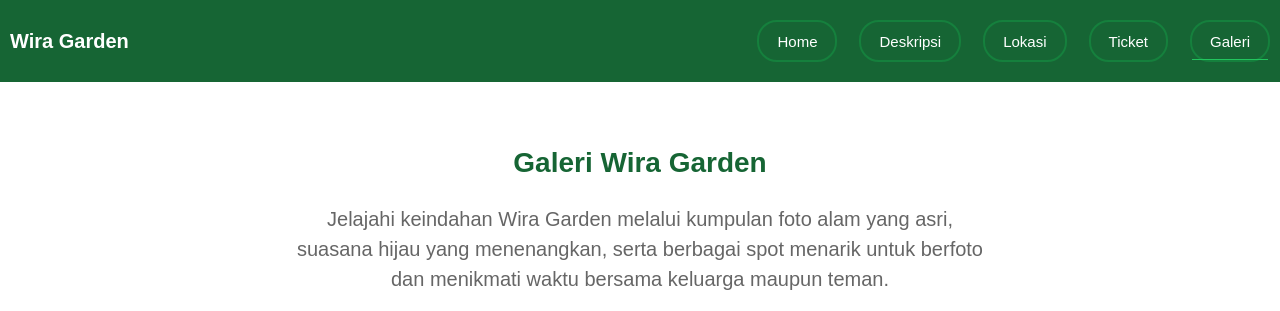
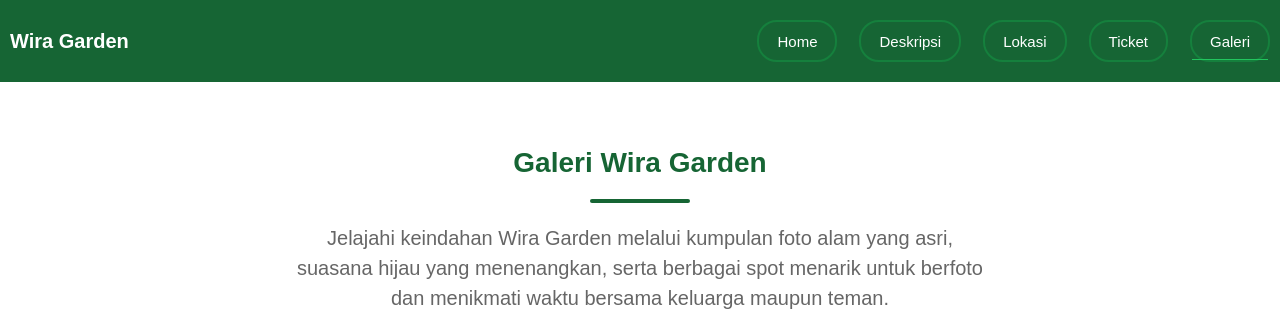
Before and after one commit to jovanakbarsetiodono-code/TI-WEB-24A-SIXTUPLE, a Next.js app in the folder my-app/: page /galeri in a window 1280 px wide. Shown: the top 311 px of the page. Built offline with nearby package versions, Linux system fonts and the light colour scheme.

Commit message:
style: menambahkan garis dekoratif pada judul galeri

```diff
--- a/my-app/app/galeri/gallery.module.css
+++ b/my-app/app/galeri/gallery.module.css
@@ -48,6 +48,16 @@
   font-weight: 700;
   color: #166534;
   margin-bottom: 20px;
+}
+
+.header h1::after {
+  content: "";
+  display: block;
+  width: 100px;
+  height: 4px;
+  background: #166534;
+  margin: 15px auto 0;
+  border-radius: 10px;
 }
 
 .header p {
```
